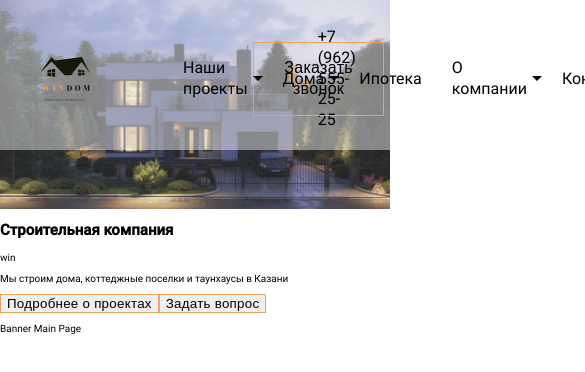
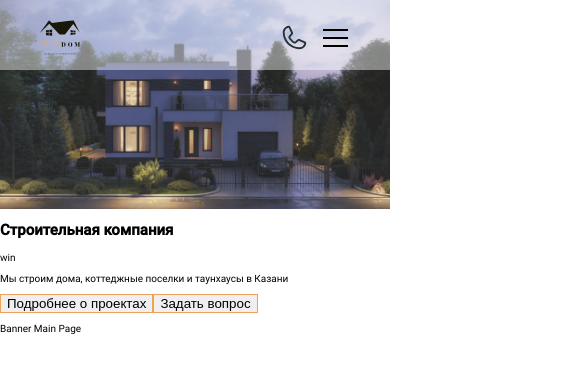
Before and after one commit to Dmitry1964/windom, a React (Vite) app: page / in a window 390 px wide. Shown: the top 372 px of the page, 585 px wide, since content can reach past the window. Built offline with nearby package versions, Linux system fonts and the light colour scheme.

Commit message:
Добавляет адаптивные версии header

```diff
--- a/src/features/navbar-links/ui/navbar-links.module.scss
+++ b/src/features/navbar-links/ui/navbar-links.module.scss
@@ -1,3 +1,6 @@
+@use '/src/styles/variables' as *;
+@use '/src/styles/mixins' as *;
+
 .navbar__links {
   position: absolute;
   top: 100%;
@@ -23,4 +26,23 @@
 .navbar__link {
   font-size: 1.8rem;
   line-height: 130%;
+  transition: color 0.3s ease-in-out;
+
+  @include vp-1679 {
+    font-size: 1.6rem;
+    line-height: auto;
+  }
+
+  @include vp-1279 {
+    font-size: 1.4rem;
+    line-height: auto;
+  }
+
+  &:hover {
+    color: $color-sandy-brown;
+  }
+
+  &:active {
+    color: $color-dorado;
+  }
 }
--- a/src/features/navbar/ui/navbar.module.scss
+++ b/src/features/navbar/ui/navbar.module.scss
@@ -17,6 +17,10 @@
     @include vp-1679 {
         padding: 0 0 0 9.3rem;
     }
+
+    @include vp-1279 {
+        padding: 0 0 0 1rem;
+    }
 }
 
 .navbar__item {
@@ -32,6 +36,10 @@
         @include vp-1679 {
             padding-left: 3rem;
         }
+
+        @include vp-1279 {
+            padding-left: 2rem;
+        }
     }
 }
 
@@ -42,6 +50,11 @@
 
     @include vp-1679 {
         font-size: 1.6rem;
+        line-height: auto;
+    }
+
+    @include vp-1279 {
+        font-size: 1.4rem;
         line-height: auto;
     }
 
--- a/src/shared/constants.ts
+++ b/src/shared/constants.ts
@@ -54,3 +54,11 @@ export const about = [
         href: "#",
     },
 ]
+
+export const sizes = {
+    desktop: 1680,
+    laptop: 1280,
+    tablet: 1024,
+    mobile: 768,
+    mobileSmall: 375,
+}
--- /dev/null
+++ b/src/shared/ui/button-mobile/button-mobile.module.scss
@@ -0,0 +1,29 @@
+@use '/src/styles/variables.scss' as *;
+@use '/src/styles/mixins.scss' as *;
+
+.button_mobile {
+  width: 3rem;
+  height: 3.2rem;
+  border: none;
+  cursor: pointer;
+  position: relative;
+  background-color: transparent;
+  padding: 0;
+
+    @include vp-374 {
+      width: 2.8rem;
+      height: 3rem;
+    }
+
+  &::before {
+    content: '';
+    position: absolute;
+    width: 2.5rem;
+    height: 0.2rem;
+    left: calc(50% - 12px);
+    top: calc(50% - 1px);
+    background-color: $color-default-black;
+
+    box-shadow: 0 0.8rem 0 $color-default-black, 0 -0.8rem 0 $color-default-black;
+  }
+}
--- /dev/null
+++ b/src/shared/ui/button-mobile/button-mobile.tsx
@@ -0,0 +1,11 @@
+import cls from './button-mobile.module.scss';
+
+const ButtonMobile = () => {
+  return (
+    <button className={cls.button_mobile}>
+
+    </button>
+  )
+}
+
+export {ButtonMobile}
--- a/src/shared/ui/button/button.module.scss
+++ b/src/shared/ui/button/button.module.scss
@@ -3,7 +3,6 @@
 
 .button {
     border: 1px solid variables.$color-sandy-brown-2;
-    letter-spacing: 0.02em;
     cursor: pointer;
     transition: background-color 0.3s ease;
 }
@@ -13,10 +12,20 @@
   line-height: 130%;
   padding: 1.5rem 3rem;
   background-color: transparent;
+  letter-spacing: 0.02em;
+
 
   @include vp-1679 {
     font-size: 1.6rem;
     line-height: auto;
+    padding: 1.4rem 3rem;
+    letter-spacing: 0.03em;
+  }
+
+  @include vp-1279 {
+    font-size: 1.4rem;
+    line-height: auto;
+    padding: 1rem 1.5rem;
   }
 
     &:hover {
--- a/src/styles/container.scss
+++ b/src/styles/container.scss
@@ -18,4 +18,8 @@
   @include mixins.vp-767 {
     padding: 0 40px;
   }
+
+  @include mixins.vp-374 {
+    padding: 0 15px;
+  }
 }
--- a/src/widgets/header/ui/header.module.scss
+++ b/src/widgets/header/ui/header.module.scss
@@ -13,6 +13,14 @@
     padding: 2.7rem 0 1.9rem;
   }
 
+  @include vp-1279 {
+    padding: 2rem 0 1.5rem;
+  }
+
+  @include vp-374 {
+    padding: 2rem 0 2.5rem;
+  }
+
   &__wrapper {
     display: grid;
     grid-template-columns: 6.5rem 63.35% auto 19%;
@@ -20,7 +28,38 @@
     align-items: center;
 
     @include vp-1679 {
-      grid-template-columns: 5rem 63.3% auto 17.5%;
+      grid-template-columns: 5rem 63% auto 17.5%;
+    }
+
+    @include vp-1279 {
+      grid-template-columns: 5rem auto auto auto;
+      column-gap: 1.5rem;
+    }
+
+    @include vp-1023 {
+      display: flex;
+      justify-content: space-between;
+      gap: 1.1rem;
+    }
+  }
+
+  &__logo {
+
+    @include vp-1023 {
+      width: 5rem;
+      height: 4.5rem;
+    }
+
+    @include vp-767 {
+      width: 4rem;
+      height: 3.5rem;
+    }
+  }
+
+  &__logo_link {
+
+    @include vp-1023 {
+      flex-grow: 1;
     }
   }
 
@@ -30,7 +69,7 @@
     gap:1.3rem;
 
     @include vp-1679 {
-      gap: 0.75rem;
+      gap: 1.1rem;
     }
   }
 
@@ -52,6 +91,11 @@
     line-height: auto;
   }
 
+  @include vp-1279 {
+    font-size: 1.4rem;
+    line-height: auto;
+  }
+
   &:hover {
     color: $color-sandy-brown-2;
   }
@@ -70,3 +114,11 @@
     width: 2.6rem;
   }
 }
+
+.header__phone_icon_mobile {
+
+  @include vp-374 {
+    width: 2.6rem;
+    height: 2.6rem;
+  }
+}
--- a/src/widgets/header/ui/header.tsx
+++ b/src/widgets/header/ui/header.tsx
@@ -3,24 +3,42 @@ import cls from "./header.module.scss";
 import { Button } from "src/shared/ui/button/button";
 import { ButtonMods } from "src/shared/ui-types";
 import { Link } from "react-router-dom";
+import { useCallback, useEffect, useState } from "react";
+import { sizes } from "src/shared/constants";
+import { ButtonMobile } from "src/shared/ui/button-mobile/button-mobile";
 
 const Header = () => {
+
+  const initSize = window.innerWidth;
+
+  const [size, setSize] = useState(initSize);
+  const handleResize = useCallback(() => {
+    setSize(window.innerWidth)
+  }, [])
+
+  useEffect(() => {
+    window.addEventListener("resize", handleResize);
+    return () => window.removeEventListener("resize", handleResize);
+  }, [size]);
 
   return (
     <header className={cls.header}>
       <div className="container">
         <div className={cls.header__wrapper}>
-          <Link to="/">
+          <Link className={cls.header__logo_link} to="/">
             <img
+            className={cls.header__logo}
               src="content/svg/logo-desktop.svg"
               width={65}
               height={56}
               alt="Логотип компании WINDOM"
             />
           </Link>
-          <Navbar />
-          <div className={cls.header__phone}>
-            <img
+          {size >= sizes.tablet && <Navbar />}
+          {size >= sizes.tablet && (
+            <>
+              <div className={cls.header__phone}>
+                <img
               width={35}
               height={35}
               className={cls.header__phone_icon}
@@ -32,6 +50,23 @@ const Header = () => {
           <div className={cls.header__button}>
             <Button options={ButtonMods.Header}><span>Заказать звонок</span></Button>
           </div>
+            </>
+          )}
+          {size < sizes.tablet &&
+            <>
+            <Link to='/'>
+            <img
+              width={30}
+              height={30}
+              className={cls.header__phone_icon_mobile}
+              src="content/svg/icon-phone-mobile.svg"
+              alt="Иконка телефона"
+            />
+            </Link>
+            <ButtonMobile />
+
+            </>
+          }
         </div>
       </div>
     </header>
```
Also changed, not shown: public/content/svg/icon-phone-mobile.svg (added).
